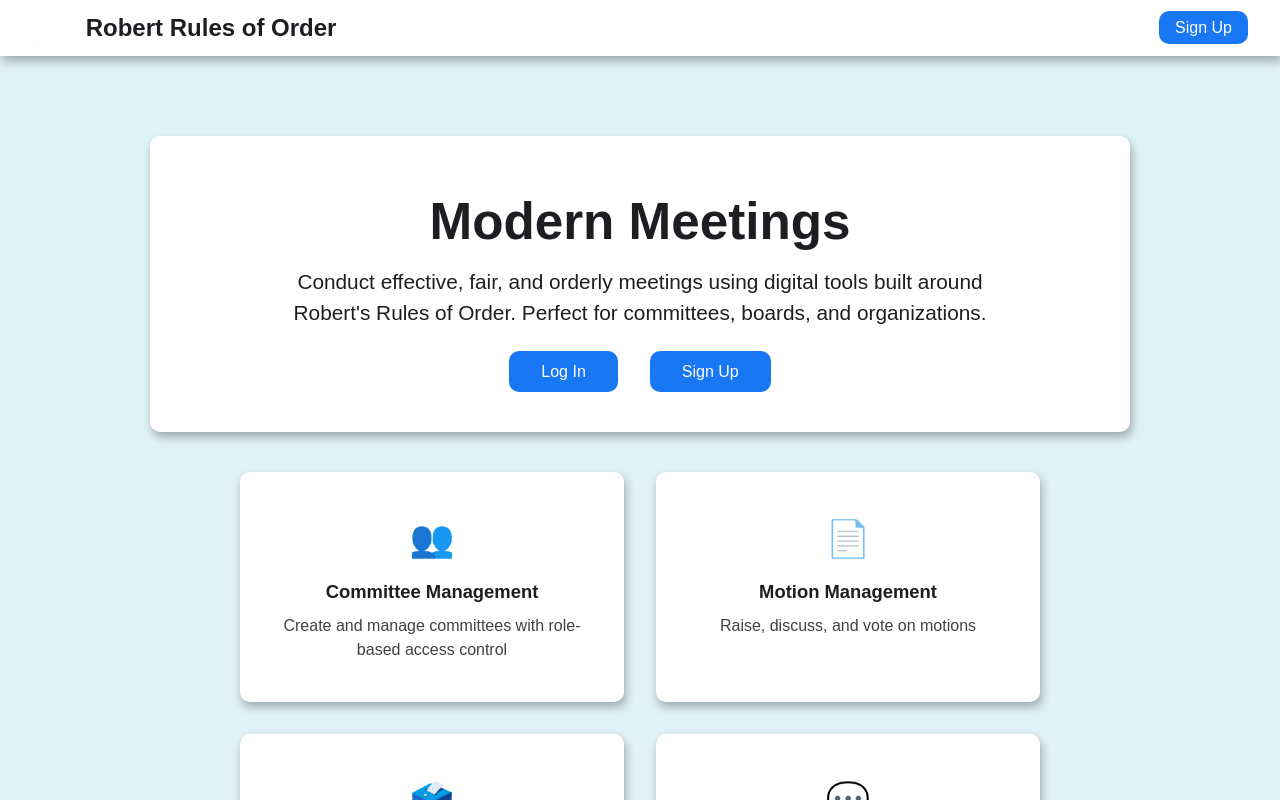
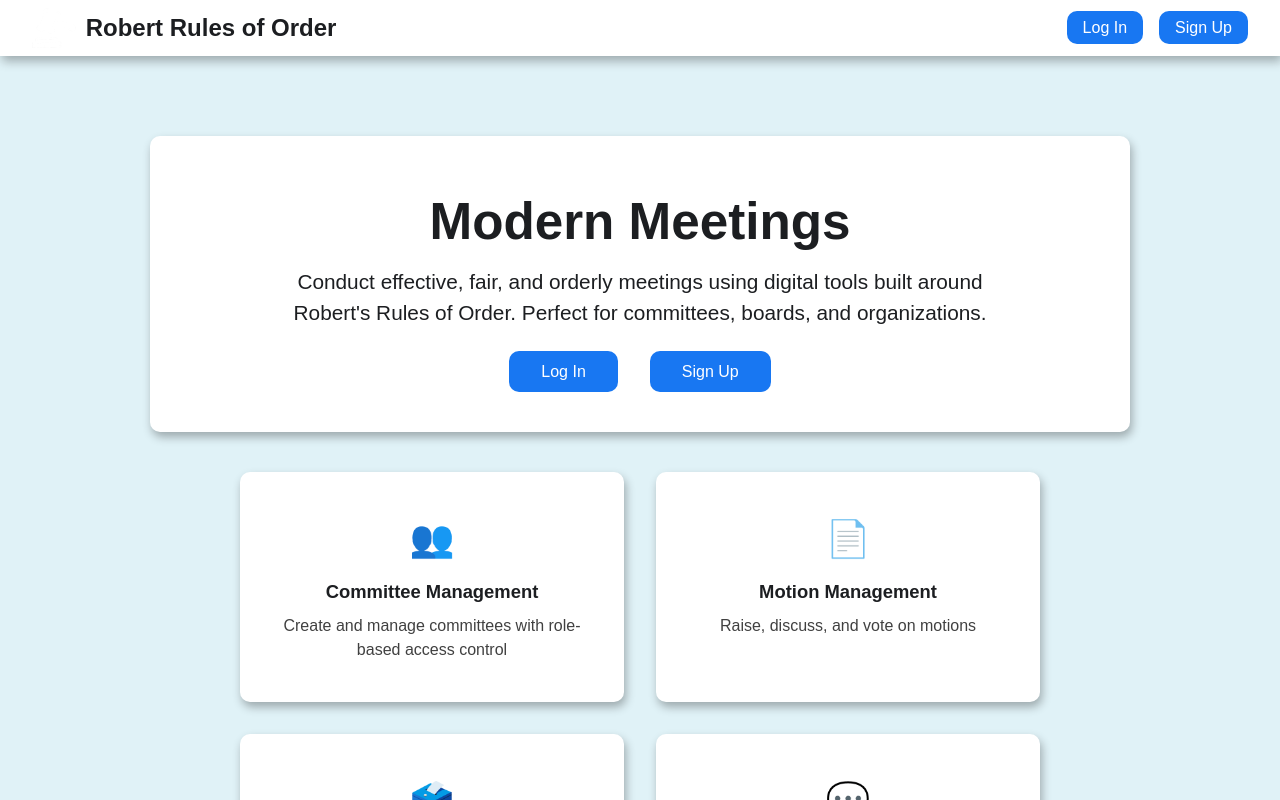
Before and after one commit to calebelster/CSCI432_RROO, a React (Vite) app: page / in a window 1280 px wide. In both pictures the pointer is over the link 1104 px from the left and 27 px from the top of the page. Built offline with nearby package versions, Linux system fonts and the light colour scheme; no server answers; a web font is replaced by a local one.

Commit message:
fixed button hovering on landing page

```diff
--- a/src/styles/landing.css
+++ b/src/styles/landing.css
@@ -51,7 +51,8 @@ body {
 }
 
 .navbar-right .nav-btn:hover {
-    background: var(--primary-hover-color);
+    /* Keep nav buttons static on hover to avoid disappearing */
+    background: var(--primary-color);
 }
 
 .main-content {
@@ -96,7 +97,8 @@ body {
 }
 
 .main-buttons .main-btn:hover {
-    background: var(--primary-hover-color);
+    /* Keep main buttons static on hover */
+    background: var(--primary-color);
 }
 
 .info-grid {
```
